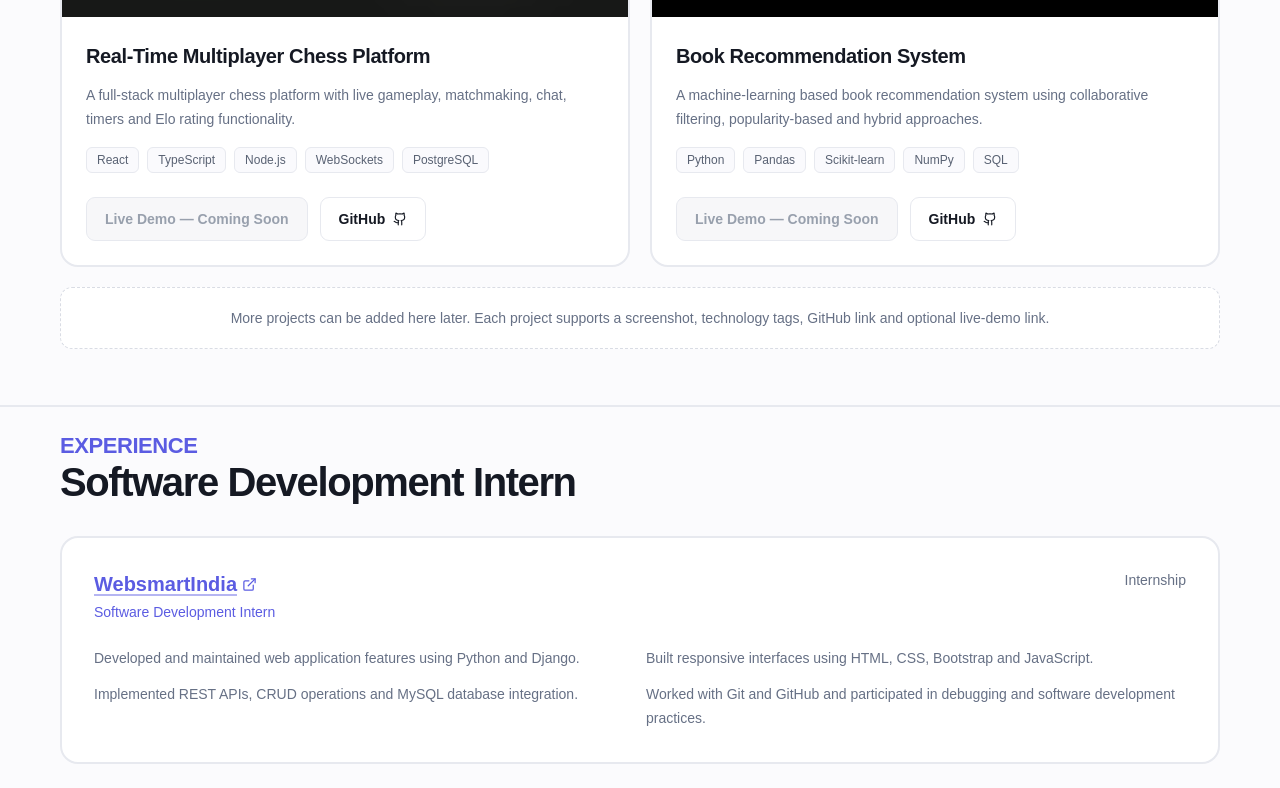
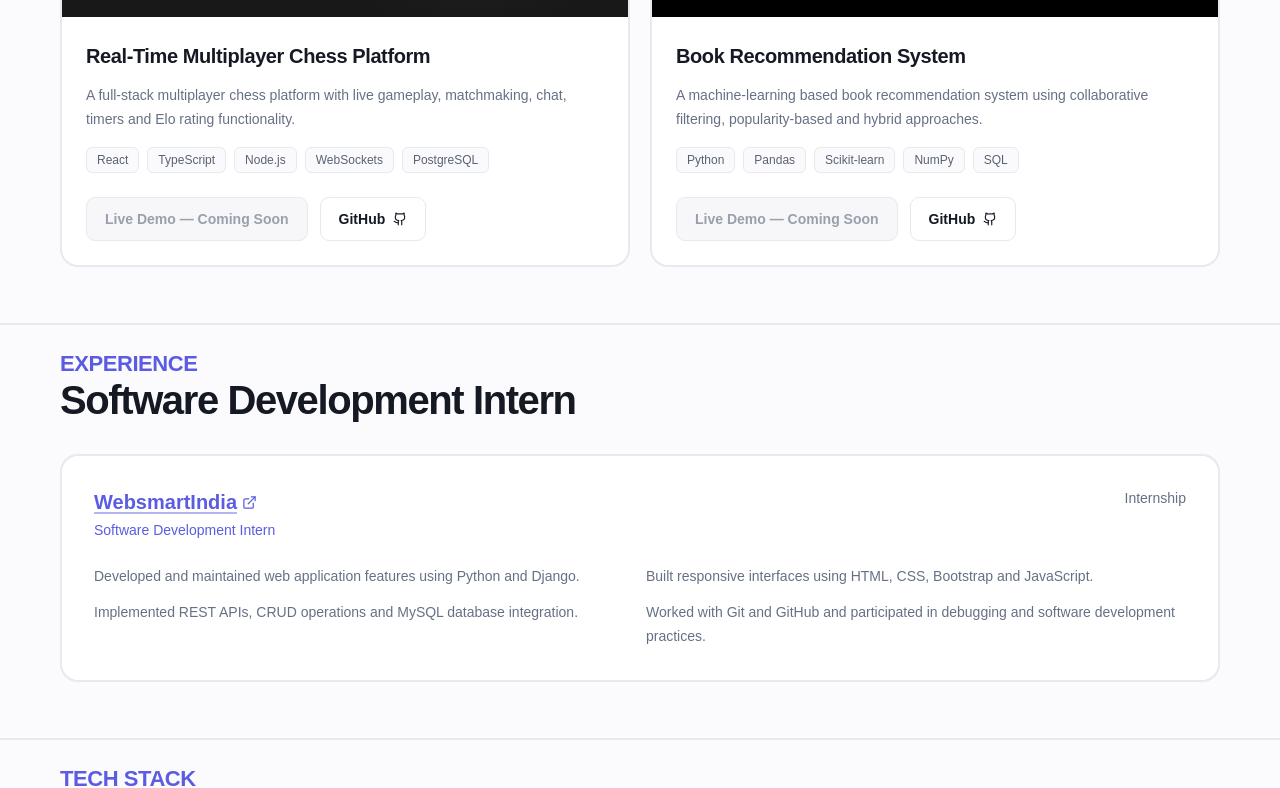
Before and after one commit to ShViNaY/Personal-Portfolio, a Next.js app: page / in a window 1280 px wide. Shown: the part 2273-3061 px from the top of the page. Built offline with nearby package versions, Linux system fonts and the light colour scheme.

Commit message:
Think i have fixed the project section

```diff
--- a/components/Portfolio.tsx
+++ b/components/Portfolio.tsx
@@ -27,6 +27,8 @@ import Image from "next/image";
 import {
   ArrowRight,
   BriefcaseBusiness,
+  ChevronDown,
+  ChevronUp,
   Code2,
   ExternalLink,
   Github,
@@ -162,6 +164,11 @@ export default function Portfolio() {
 
   // Contact tab state
   const [contactTab, setContactTab] = useState<"message" | "schedule">("message");
+
+  // Projects toggle state
+  const [showAllProjects, setShowAllProjects] = useState(false);
+  const visibleProjects = showAllProjects ? projects : projects.slice(0, 2);
+  const hasMoreProjects = projects.length > 2;
 
   // Contact form state (controlled inputs)
   const [contactName, setContactName] = useState("");
@@ -388,7 +395,7 @@ export default function Portfolio() {
           </div>
 
           <div className="mt-8 grid gap-5 md:grid-cols-2">
-            {projects.map((project) => (
+            {visibleProjects.map((project) => (
               <article key={project.title} className="card overflow-hidden">
                 <div className="relative aspect-[16/8.5] bg-[#f1f2f6]">
                   <Image
@@ -433,10 +440,27 @@ export default function Portfolio() {
             ))}
           </div>
 
-          <div className="mt-5 rounded-xl border border-dashed border-[#d9dce4] bg-white p-5 text-center text-sm text-[#667085]">
-            More projects can be added here later. Each project supports a screenshot, technology
-            tags, GitHub link and optional live-demo link.
-          </div>
+          {hasMoreProjects && (
+            <div className="mt-6 flex justify-center">
+              <button
+                type="button"
+                onClick={() => setShowAllProjects((prev) => !prev)}
+                className="inline-flex items-center gap-2 rounded-full border border-[#dfe3ea] bg-white px-4 py-2 text-sm font-semibold text-[#5b5ce2] shadow-sm transition hover:border-[#cfd2dc] hover:bg-[#f8f8ff]"
+              >
+                {showAllProjects ? (
+                  <>
+                    <span>View Less</span>
+                    <ChevronUp size={16} />
+                  </>
+                ) : (
+                  <>
+                    <span>View More</span>
+                    <ChevronDown size={16} />
+                  </>
+                )}
+              </button>
+            </div>
+          )}
         </div>
       </section>
 
```
